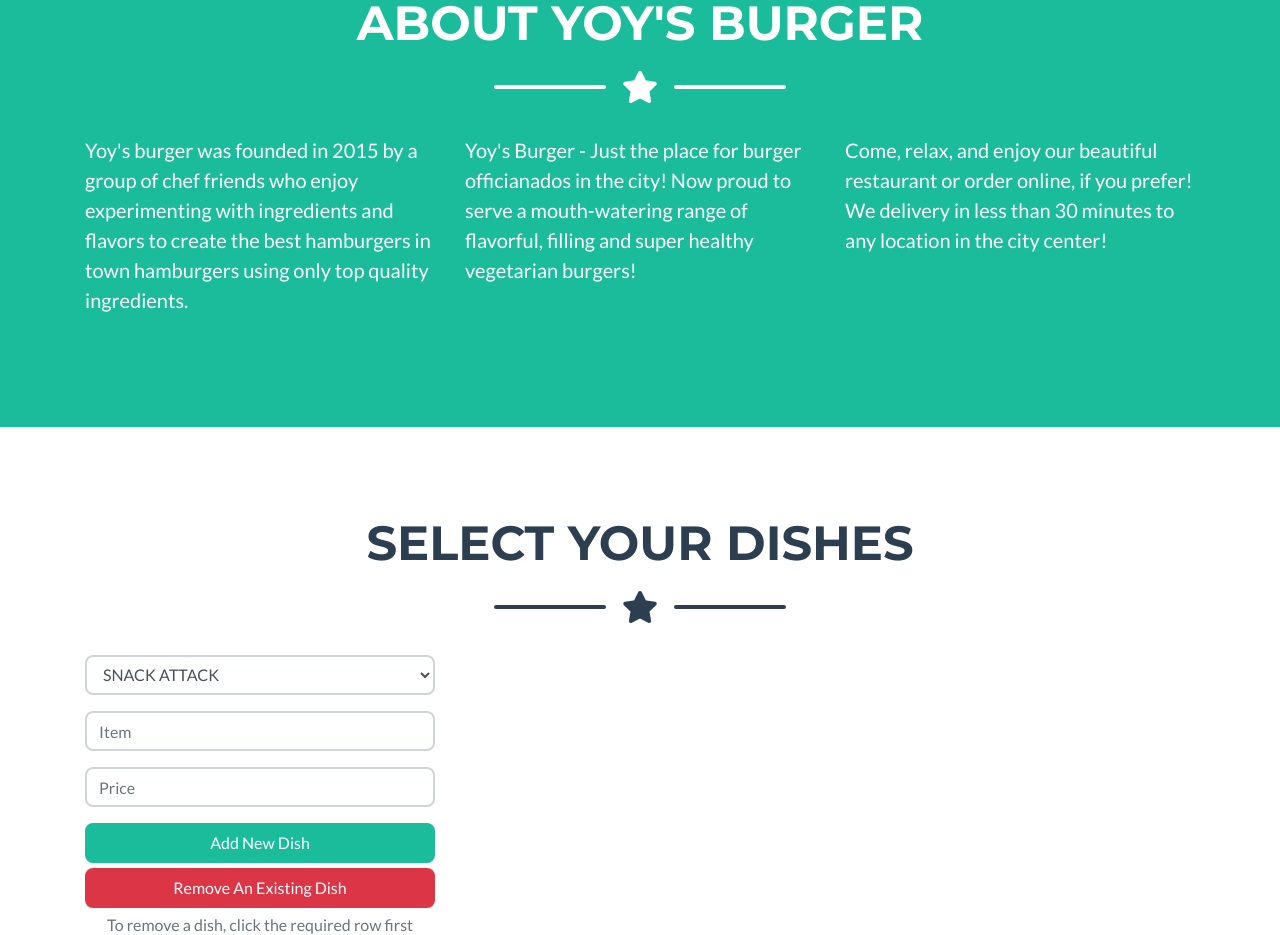
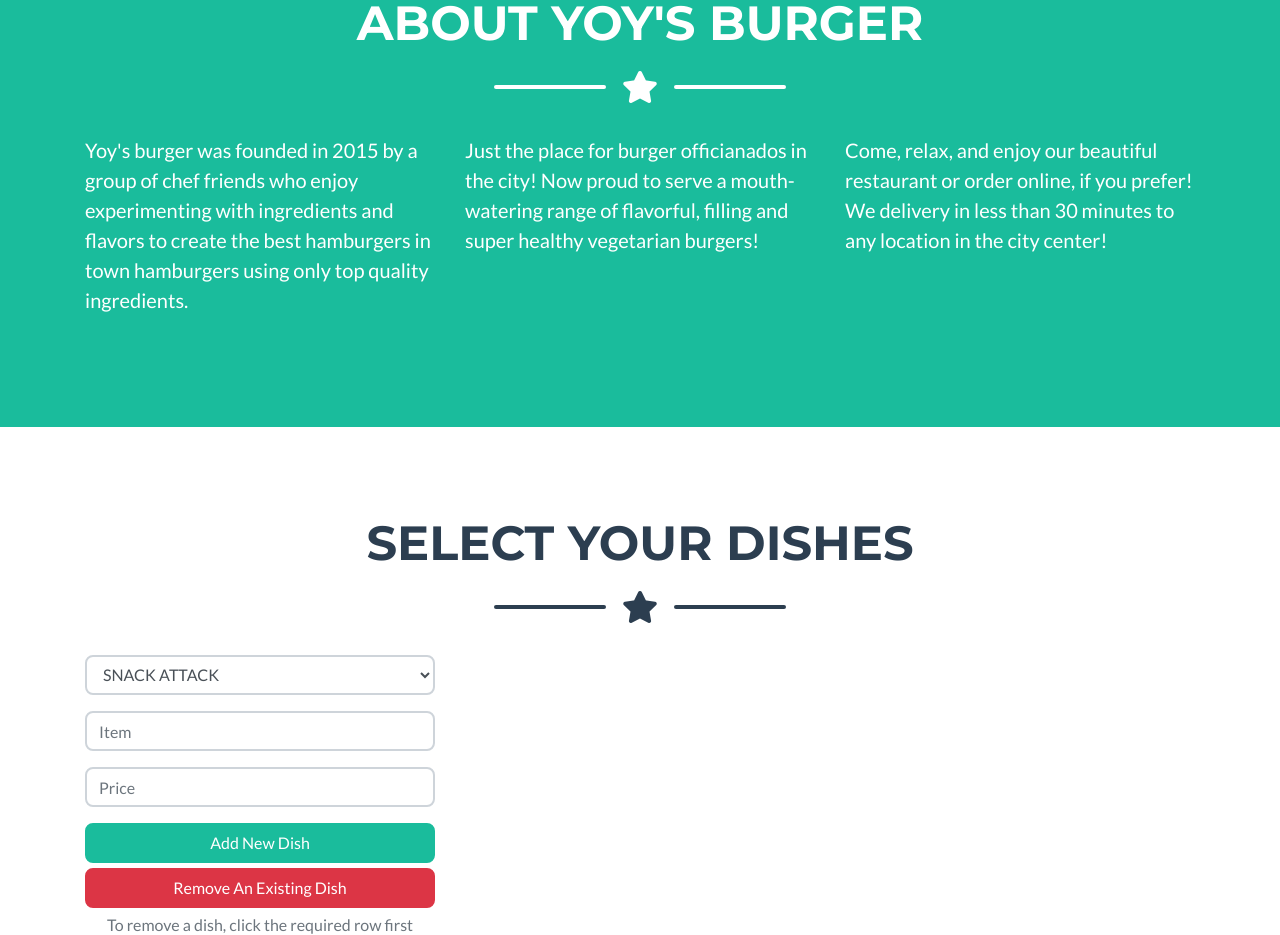
Before and after one commit to raquelmartini/IWA_CA1, a plain HTML site: page views/index.html in a window 1280 px wide. Shown: the part 1846-2781 px from the top of the page. Drawn offline with Linux system fonts and the light colour scheme; no server answers.

Commit message:
Minor text change

```diff
--- a/views/index.html
+++ b/views/index.html
@@ -224,7 +224,7 @@
           <p class="lead">Yoy's burger was founded in 2015 by a group of chef friends who enjoy experimenting with ingredients and flavors to create the best hamburgers in town hamburgers using only top quality ingredients.</p>
         </div>
         <div class="col-lg-4 mr-auto">
-          <p class="lead">Yoy's Burger - Just the place for burger officianados in the city! Now proud to serve a mouth-watering range of flavorful, filling and super healthy vegetarian burgers!</p>
+          <p class="lead">Just the place for burger officianados in the city! Now proud to serve a mouth-watering range of flavorful, filling and super healthy vegetarian burgers!</p>
         </div>
 		<div class="col-lg-4 mr-auto">
           <p class="lead">Come, relax, and enjoy our beautiful restaurant or order online, if you prefer! We delivery in less than 30 minutes to any location in the city center!</p>
```
